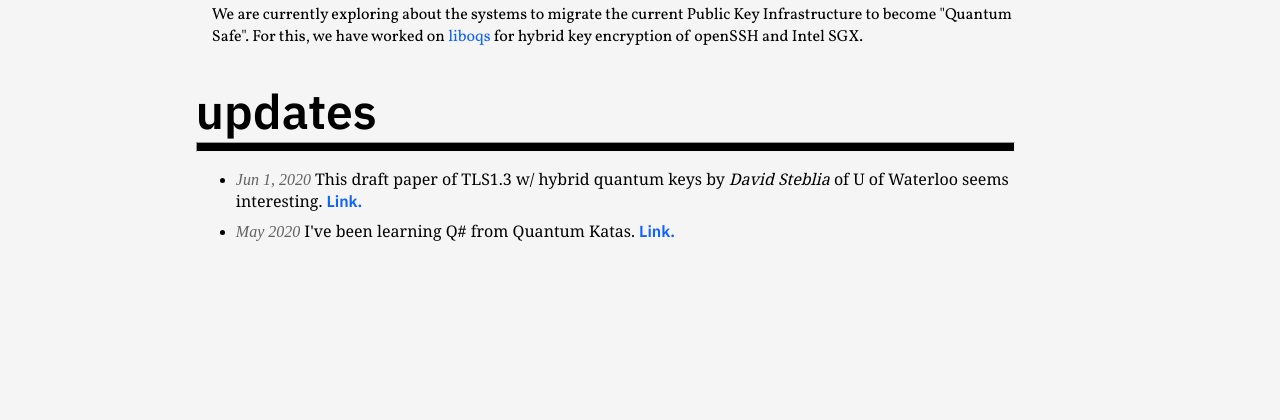
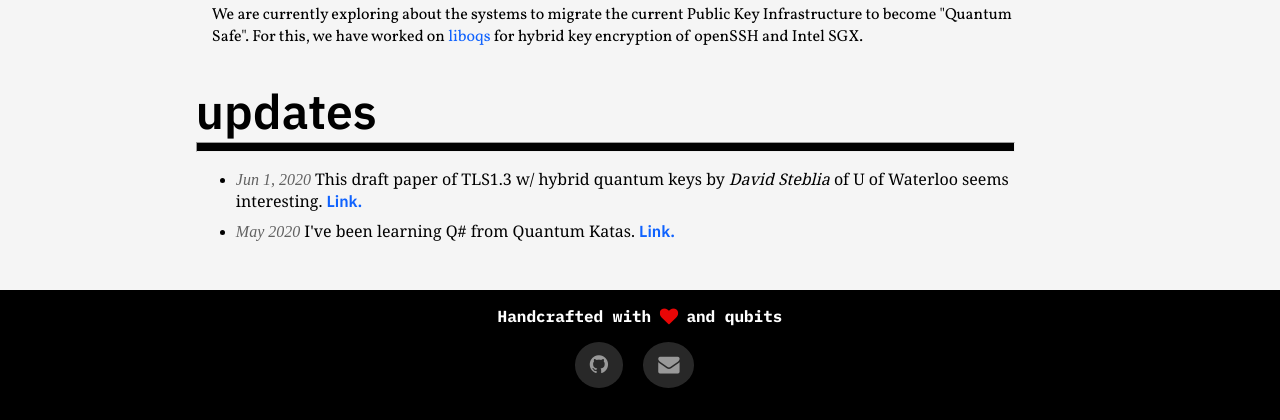
Before and after one commit to harshitgarg22/harshitgarg.in, a Flask app: page /quantum in a window 1280 px wide. Shown: the part 387-807 px from the top of the page. Before the commit the page ends 628 px from the top, so only its background shows below. Run offline with Flask 2, Linux system fonts and the light colour scheme.

Commit message:
Added footer

```diff
--- a/assets/css/quantum.css
+++ b/assets/css/quantum.css
@@ -126,7 +126,7 @@ a {
   font-weight: 400;
 }
 
-#update-list ul li{
+#update-list ul li {
   margin-top: 0.5em;
 }
 
@@ -178,6 +178,43 @@ a {
   content: "- ";
 }
 
+footer {
+  text-align: center;
+  color: white;
+  font-family: "IBM Plex Mono", monospace;
+  padding: 1em;
+}
+
+.footer-icon{
+  color: white;
+  padding: 0.7em;
+  margin-right: 0.5em;
+  opacity: 0.6;
+  background-color: #444;
+  border-radius: 50%;
+}
+
+.footer-icon:hover{
+  opacity: 1;
+}
+
+/* Creds: https://codepen.io/mfritsch/pen/xbJMaa */
+.pulse {
+  animation: pound 0.35s infinite alternate;
+  -webkit-animation: pound 0.35s infinite alternate;
+}
+
+@-webkit-keyframes pound {
+  to {
+    transform: scale(1.15);
+  }
+}
+
+@keyframes pound {
+  to {
+    transform: scale(1.15);
+  }
+}
 @media screen and (max-width: 1024px) {
   .left > ul {
     padding-left: 0px;
--- a/templates/quantum.html
+++ b/templates/quantum.html
@@ -10,7 +10,7 @@
     <link rel=" preload" href="static/css/quantum.css" as="style" onload="this.onload=null;">
     <link rel="stylesheet" href="static/css/quantum.css" />
     <link rel="shortcut icon" type="image/png" href="static/icons/zeroket.png" />
-
+    <link rel="stylesheet" href="https://cdnjs.cloudflare.com/ajax/libs/font-awesome/4.7.0/css/font-awesome.min.css">
 </head>
 
 <body>
@@ -84,6 +84,15 @@
             </div>
         </div>
     </div>
+    <footer style="background-color: black;">
+        Handcrafted with <i class="fa fa-heart pulse" style="color: #E90606"></i> and qubits
+        <p>
+        <div id="footer-icons">
+            <a href="https://github.com/harshitgarg22"><i class="fa fa-github fa-lg footer-icon"></i></a>
+            <a href="mailto:hg1229@gmail.com"><i class="fa fa-envelope fa-lg footer-icon"></i></a>
+        </div>
+        </p>
+    </footer>
 </body>
 
 </html>
```
